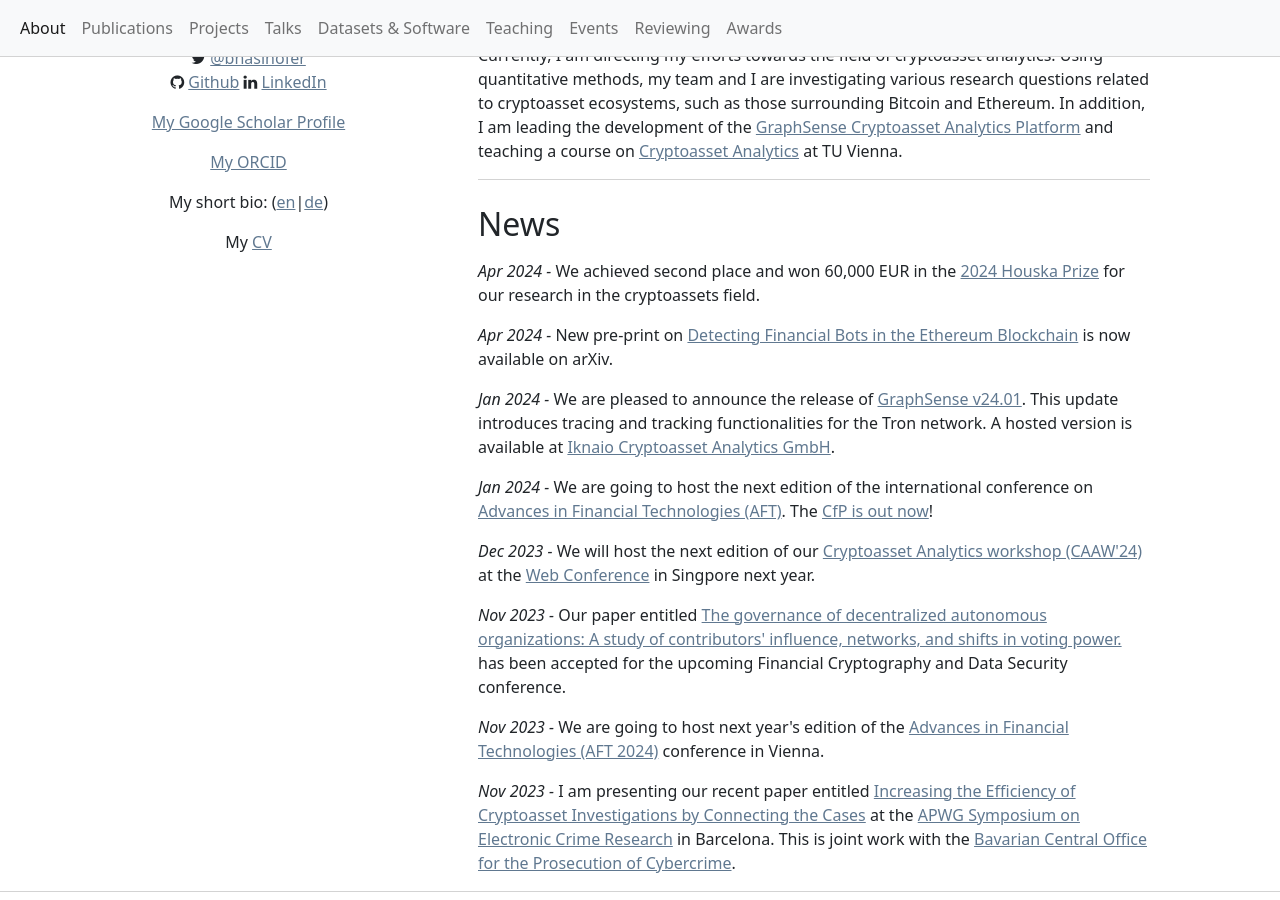
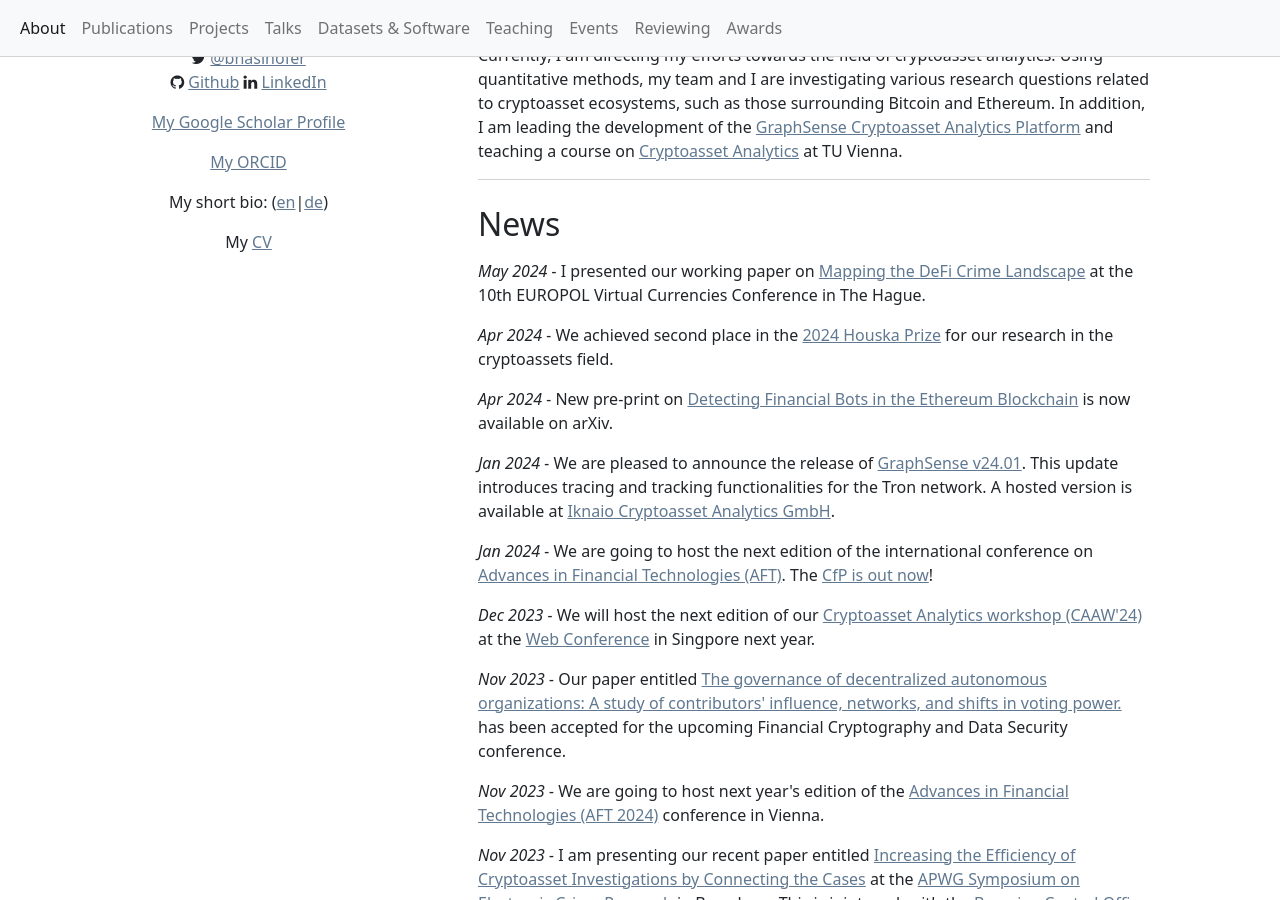
Before and after one commit to behas/behas.github.com, a Jekyll site: the page built from index.html, in a window 1280 px wide and 900 px high, scrolled down 422 px. Built offline with Jekyll 4.4.1, drawn with Linux system fonts in a browser that asks for light colours; a style sheet for code colours, icons or effects is not loaded.

Commit message:
updated news

```diff
--- a/_data/news.yml
+++ b/_data/news.yml
@@ -1,6 +1,11 @@
+- date: 2024-05-09
+  news: |
+    I presented our working paper on <a href="https://arxiv.org/abs/2310.04356" target="_blank">Mapping the DeFi Crime Landscape</a>
+    at the 10th EUROPOL Virtual Currencies Conference in The Hague.
+
 - date: 2024-04-25
   news: |
-    We achieved second place and won 60,000 EUR in the
+    We achieved second place in the
     <a href="https://bcgruppe.at/houskapreis/" target="_blank">2024 Houska Prize</a> for our research in the cryptoassets field.
 
 - date: 2024-04-02
```
